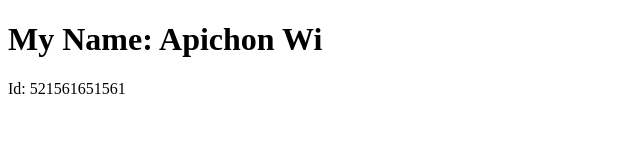
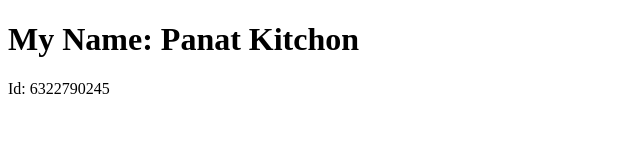
Before and after one commit to 6322790245/testgit, a plain HTML site: page src/index.html in a window 1280 px wide. Shown: the whole page, without its empty margins (0-640 px from the left). Drawn offline with Linux system fonts and the light colour scheme.

Commit message:
Update index.html

```diff
--- a/src/index.html
+++ b/src/index.html
@@ -1,7 +1,7 @@
 <!DOCTYPE html>
 <html>
 <body>
-<h1>My Name: Apichon Wi</h1>
-<p>Id: 521561651561</p>
+<h1>My Name: Panat Kitchon</h1>
+<p>Id: 6322790245</p>
 </body>
 </html>
```
